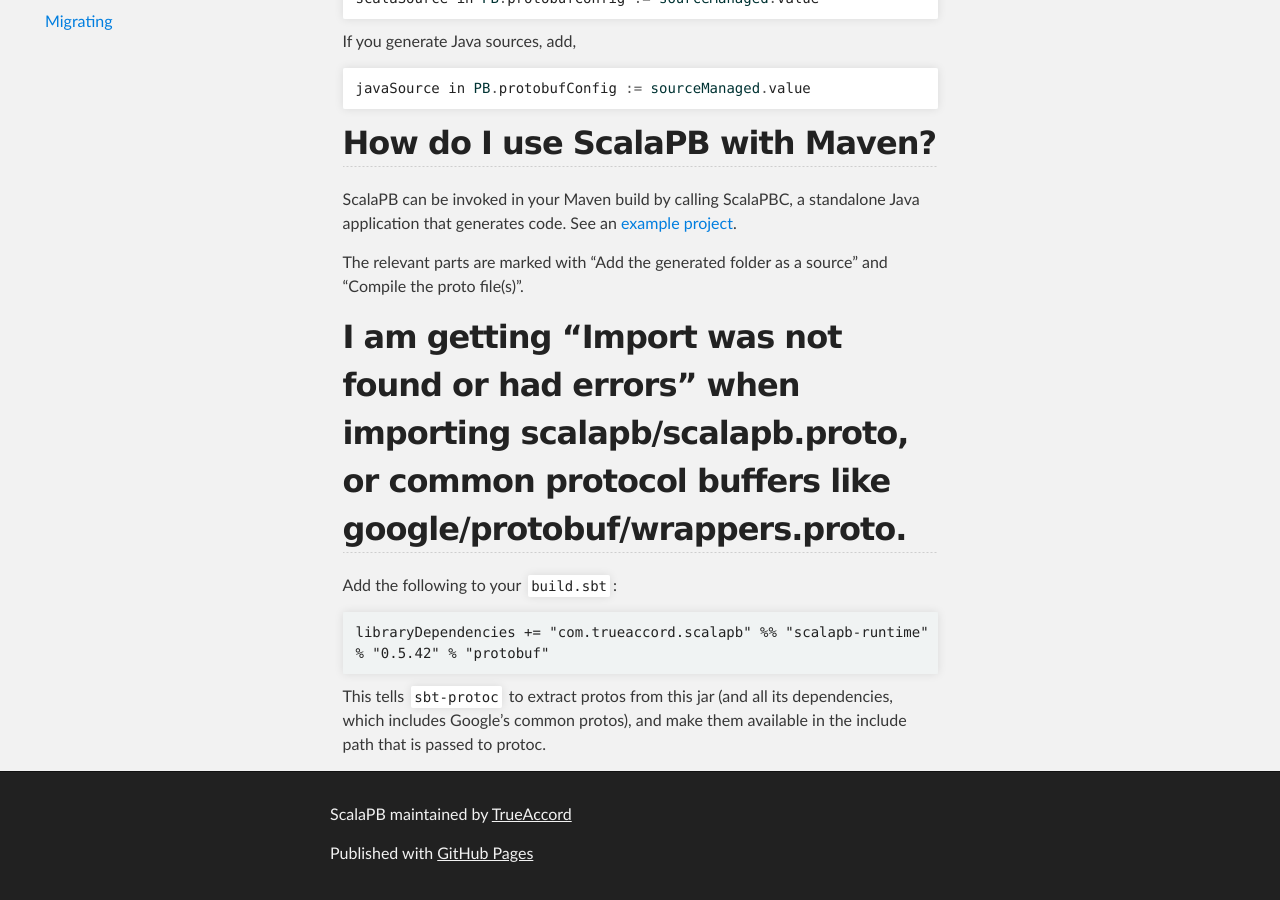
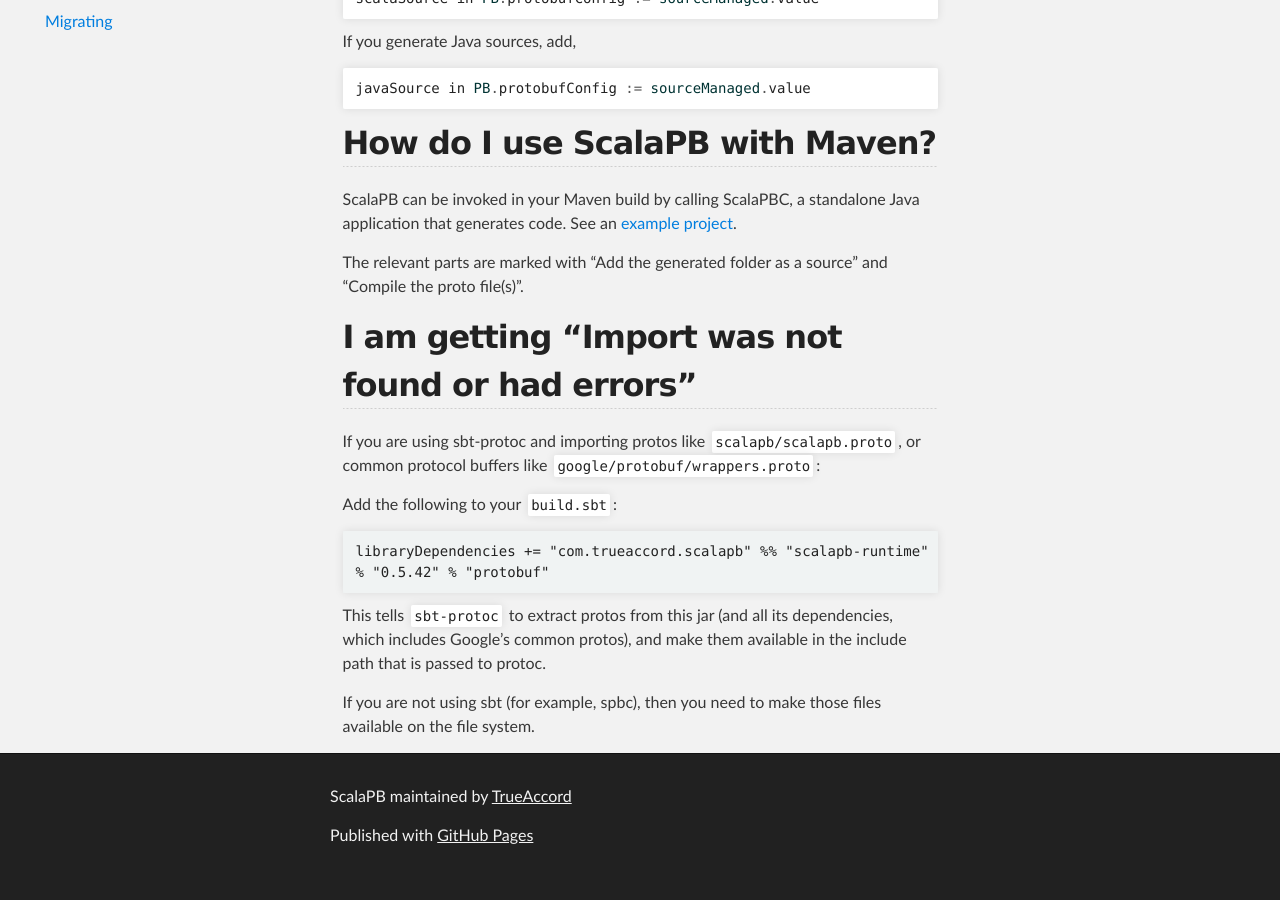
Before and after one commit to scalapb/ScalaPB, a Jekyll site: the page built from faq.md, in a window 1280 px wide and 900 px high, scrolled down 693 px. Built offline with Jekyll 4.4.1, drawn with Linux system fonts in a browser that asks for light colours.

Commit message:
Update faq

```diff
--- a/faq.md
+++ b/faq.md
@@ -37,7 +37,10 @@
 The relevant parts are marked with "Add the generated folder as a source" and
 "Compile the proto file(s)".
 
-## I am getting "Import was not found or had errors" when importing scalapb/scalapb.proto, or common protocol buffers like google/protobuf/wrappers.proto.
+## I am getting "Import was not found or had errors"
+
+If you are using sbt-protoc and importing protos like `scalapb/scalapb.proto`,
+or common protocol buffers like `google/protobuf/wrappers.proto`:
 
 Add the following to your `build.sbt`:
 
@@ -46,3 +49,6 @@
 This tells `sbt-protoc` to extract protos from this jar (and all its
 dependencies, which includes Google's common protos), and make them available
 in the include path that is passed to protoc.
+
+If you are not using sbt (for example, spbc), then you need to make those
+files available on the file system.
```
